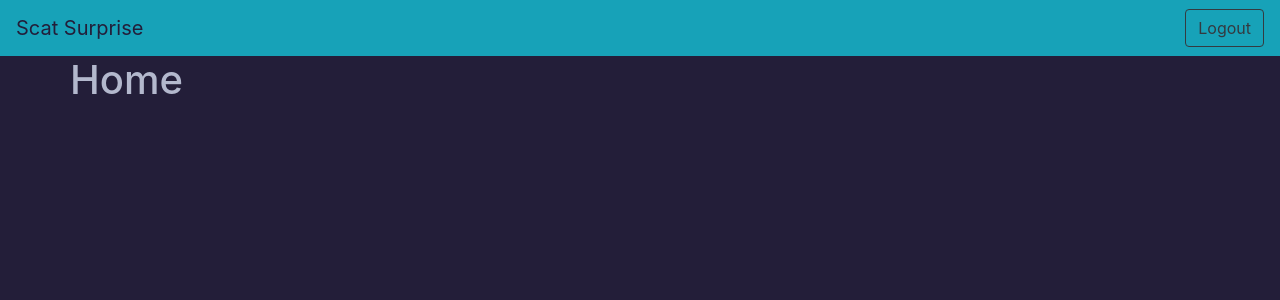
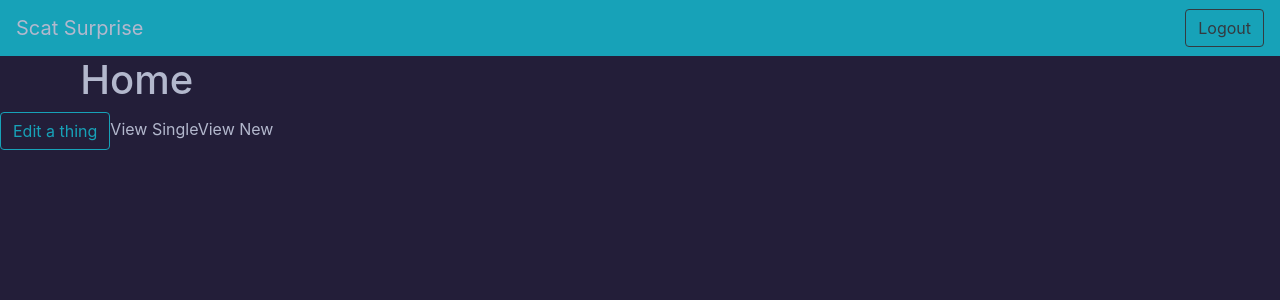
Before and after one commit to John-Fleming/scatt-surprise, a React (Create React App) app: page /home in a window 1280 px wide. Shown: the top 300 px of the page. Built offline with nearby package versions, Linux system fonts and the light colour scheme; no server answers; sample sign-in values are in the browser's storage.

Commit message:
routing works

```diff
--- a/src/App/App.js
+++ b/src/App/App.js
@@ -63,7 +63,7 @@ class App extends React.Component {
         <BrowserRouter>
           <React.Fragment>
             <MyNavbar />
-            <div className="container">
+            <div className="container-fluid">
               <div className="row">
                 <Switch>
                   <PrivateRoute path='/home' component={Home} authed={authed}/>
--- a/src/components/pages/EditScat/EditScat.js
+++ b/src/components/pages/EditScat/EditScat.js
@@ -3,9 +3,12 @@ import './EditScat.scss';
 
 class EditScat extends React.Component {
   render() {
+    const editId = this.props.match.params.scatId;
+    console.error('wut', editId);
     return (
       <div className="EditScat">
         <h1>EditScat</h1>
+        <h2>The Scat id is {editId}</h2>
       </div>
     );
   }
--- a/src/components/pages/Home/Home.js
+++ b/src/components/pages/Home/Home.js
@@ -1,11 +1,22 @@
 import React from 'react';
 import './Home.scss';
 
+import { Link } from 'react-router-dom';
+
 class Home extends React.Component {
+  editEvent = (e) => {
+    e.preventDefault();
+    const scatId = '12345';
+    this.props.history.push(`/edit/${scatId}`);
+  }
+
   render() {
     return (
       <div className="Home">
         <h1>Home</h1>
+        <button className="btn btn-outline-info" onClick={this.editEvent}>Edit a thing</button>
+        <Link to='/scats/9867rf'>View Single</Link>
+        <Link to='/new'>View New</Link>
       </div>
     );
   }
--- a/src/styles/index.scss
+++ b/src/styles/index.scss
@@ -4,4 +4,7 @@
 body {
   background-color: $favColor;
   color: #B3B8CD;
+  a {
+    color: #B3B8CD;
+  }
 }
```
